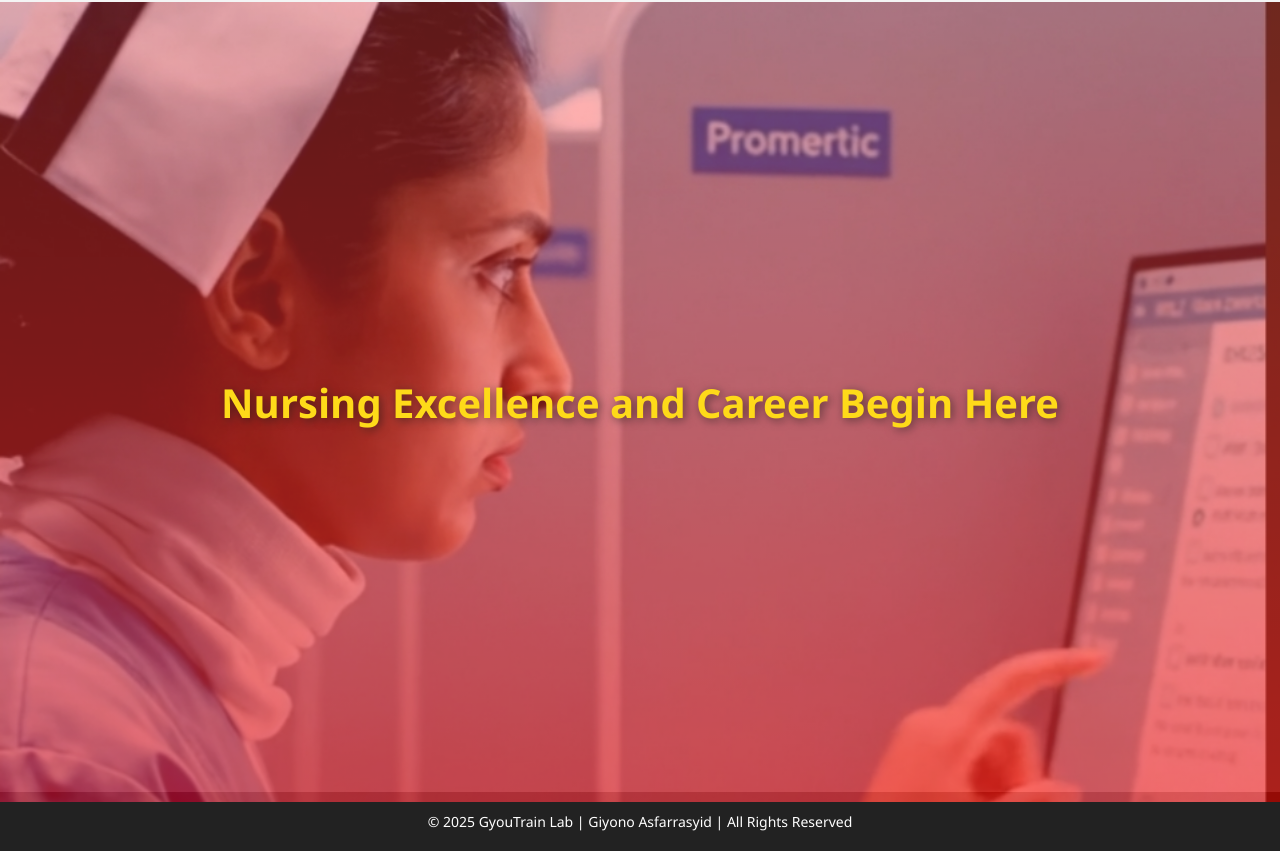
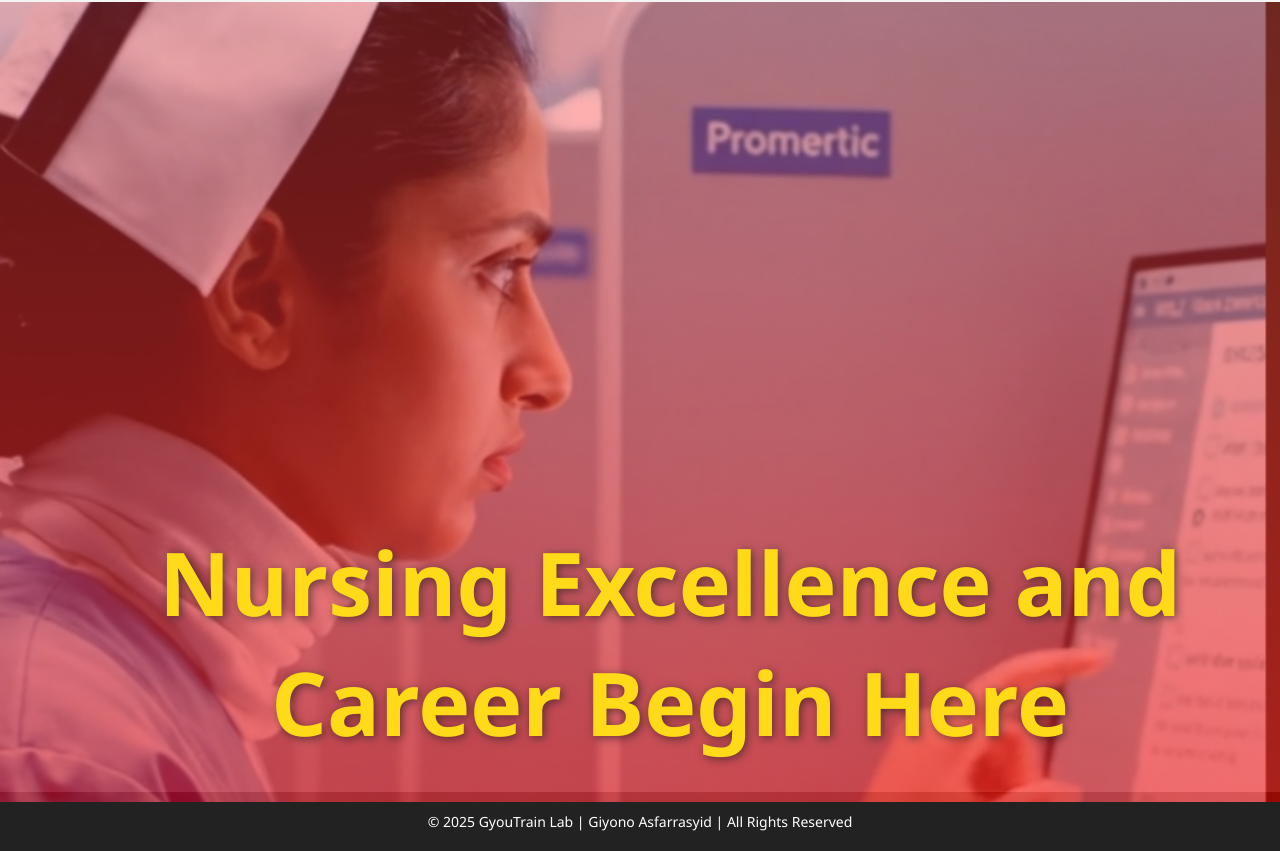
Before and after one commit to gyoutrain-lab/prometric-nursing-test, a plain HTML site: page index.html in a window 1280 px wide. Shown: the part 310-1161 px from the top of the page. Drawn offline with Linux system fonts and the light colour scheme.

Commit message:
Update index.html

```diff
--- a/index.html
+++ b/index.html
@@ -151,7 +151,7 @@
   </div>
 
 <section class="image-section">
-  Nursing Excellence and Career Begin Here
+  <div class="image-text">Nursing Excellence and Career Begin Here </div>
 </section>
 
 <style>
@@ -162,18 +162,18 @@
     linear-gradient(to bottom, rgba(255, 0, 0, 0.3), rgba(255, 0, 0, 0.6)),
     url('https://github.com/gyoutrain-lab/prometric-nursing-test/blob/main/icon17%20(1).jpg?raw=true')
     center/cover no-repeat;
-  display: flex;
-  justify-content: center;
-  align-items: center;
+}
+
+.image-text {
+  position: absolute;
+  bottom: 40px;   /* move slightly up from bottom */
+  left: 60px;     /* move slightly in from left edge */
   color: gold;
   font-size: 2.5em;
   font-weight: bold;
   text-shadow: 2px 2px 10px rgba(0,0,0,0.6);
-  transform: translateY(100%); /* moved twice further down */
 }
 </style>
-
-
 
   <footer>
     © 2025 GyouTrain Lab | Giyono Asfarrasyid | All Rights Reserved
```
